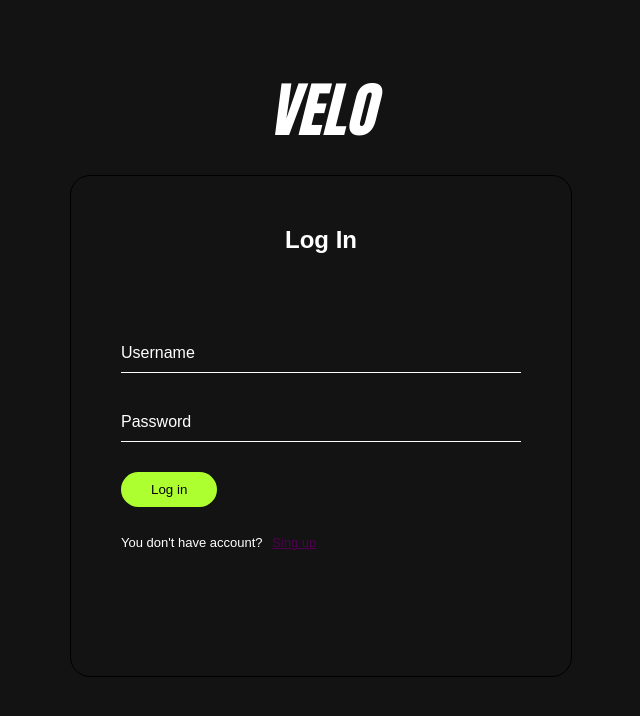
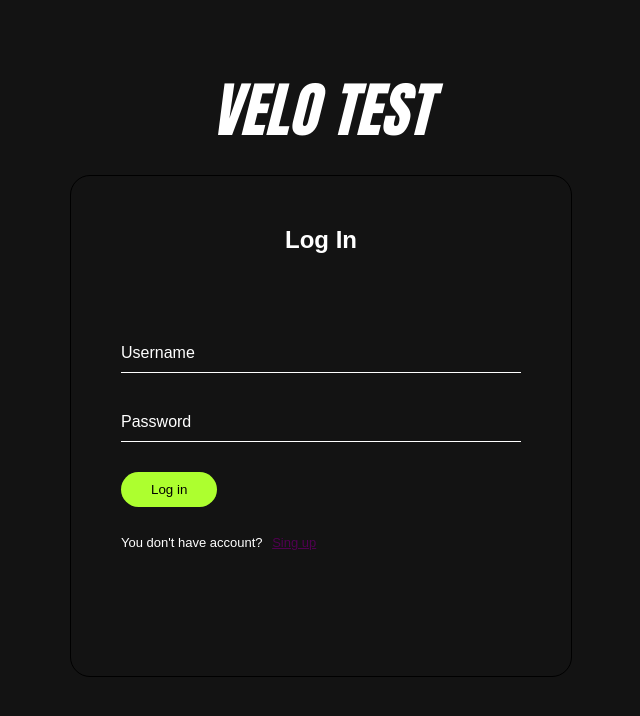
Before and after one commit to ramizismaili/WebProject, a plain HTML site: page LogIn.html in a window 1280 px wide. Shown: the whole page, without its empty margins (319-959 px from the left). Drawn offline with Linux system fonts and the light colour scheme.

Commit message:
first commit

```diff
--- a/LogIn.html
+++ b/LogIn.html
@@ -7,7 +7,7 @@
 </head>
 <body>
     <main>
-        <h1><em>VELO</em></h1>
+        <h1><em>VELO TEST</em></h1>
         <div class="login-form">
             <h2><b>Log In</b></h2>
             <form action="">
```
